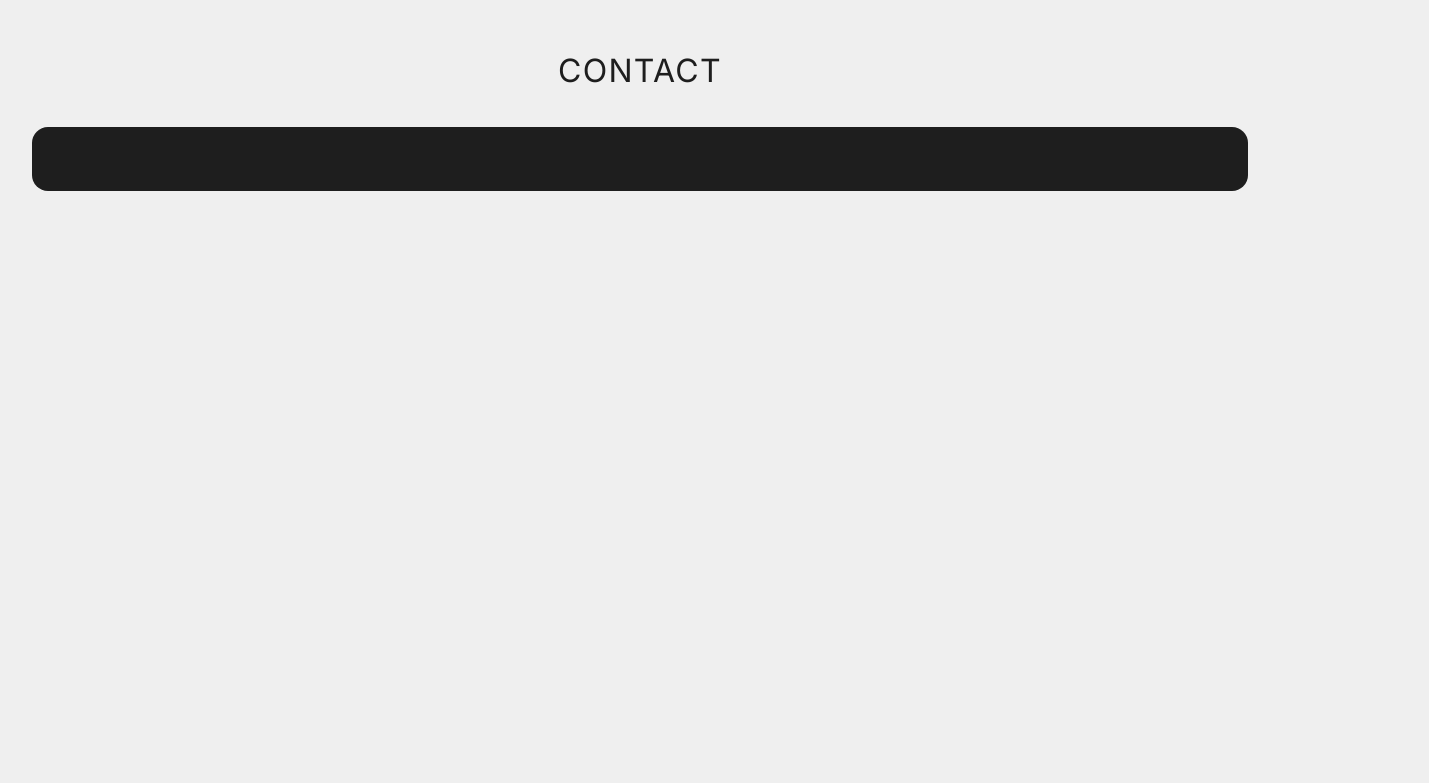
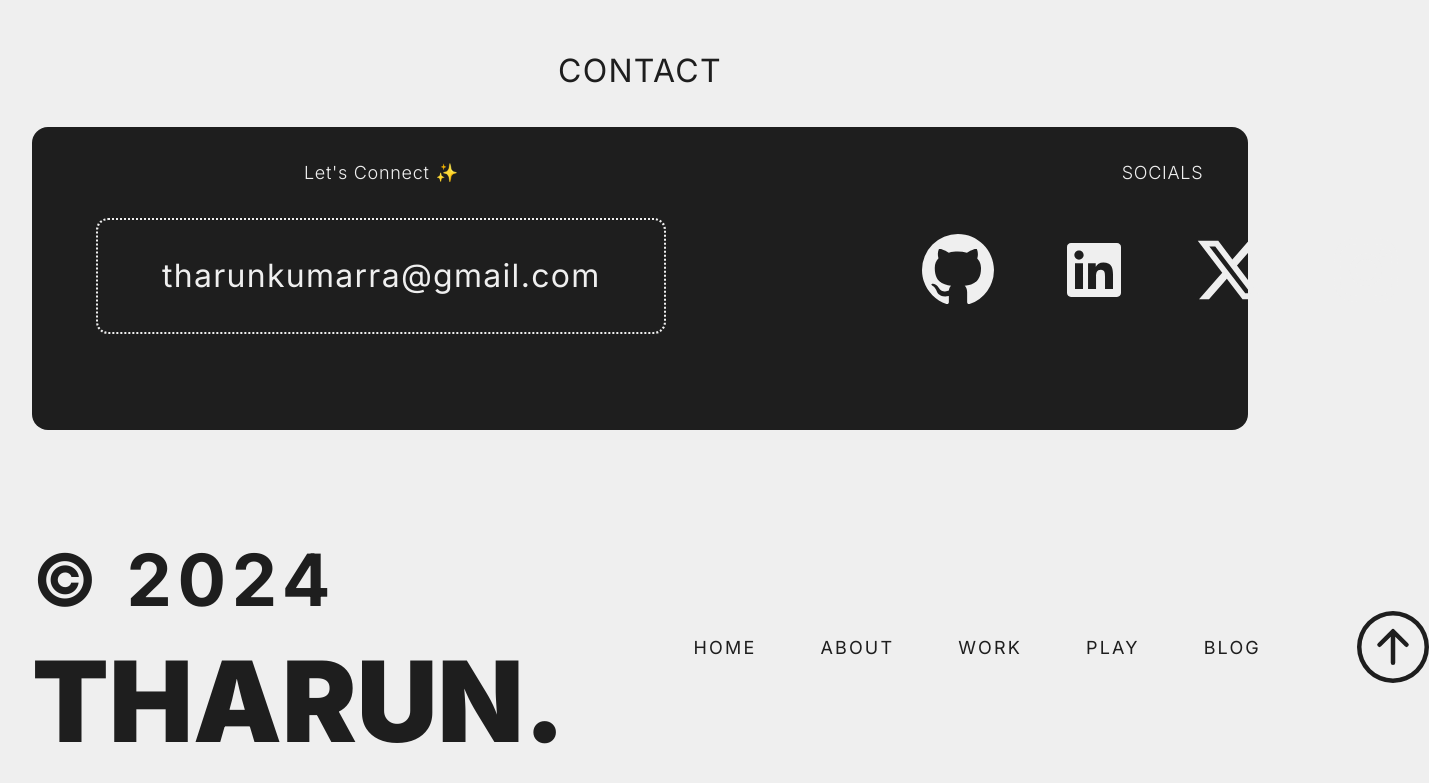
Before and after one commit to TharunKumarrA/portfolio, a Next.js app: page / in a window 1280 px wide. Shown: the part 2513-3296 px from the top of the page, 1429 px wide, since content can reach past the window. Built offline with nearby package versions, Linux system fonts and the light colour scheme.

Commit message:
contact and footer done

```diff
--- /dev/null
+++ b/src/app/components/footer.jsx
@@ -0,0 +1,58 @@
+"use client";
+import { useState } from "react";
+import Link from "next/link";
+import { BsArrowUpCircle } from "react-icons/bs";
+import { BsArrowUpCircleFill } from "react-icons/bs";
+
+export default function Footer() {
+  const [hovered, setHovered] = useState(false);
+
+  const handleClick = () => {
+    setHovered(false);
+    window.scrollTo({ top: 0, behavior: "smooth" });
+  };
+
+  return (
+    <footer className="flex flex-row mt-24 gap-32 mx-8">
+      <div className="flex flex-col">
+        <div className="text-focus">© 2024</div>
+        <div className="text-hero">THARUN.</div>
+      </div>
+      <div className="flex flex-row gap-16 justify-center items-center">
+        <Link href="">
+          <div className="text-link hover:underline underline-offset-4 transition duration-200">
+            HOME
+          </div>
+        </Link>
+        <Link href="">
+          <div className="text-link hover:underline underline-offset-4 transition duration-200">
+            ABOUT
+          </div>
+        </Link>
+        <Link href="">
+          <div className="text-link hover:underline underline-offset-4 transition duration-200">
+            WORK
+          </div>
+        </Link>
+        <Link href="">
+          <div className="text-link hover:underline underline-offset-4 transition duration-200">
+            PLAY
+          </div>
+        </Link>
+        <Link href="">
+          <div className="text-link hover:underline underline-offset-4 transition duration-200">
+            BLOG
+          </div>
+        </Link>
+        <div
+          className="text-focus ml-8 cursor-pointer transition duration-200 ease-in-out"
+          onMouseEnter={() => setHovered(true)}
+          onMouseLeave={() => setHovered(false)}
+          onClick={handleClick}
+        >
+          {hovered ? <BsArrowUpCircleFill /> : <BsArrowUpCircle />}
+        </div>
+      </div>
+    </footer>
+  );
+}
--- a/src/app/page.js
+++ b/src/app/page.js
@@ -1,9 +1,31 @@
+"use client";
 import PrimaryBtn from "./components/primaryBtn";
 import Image from "next/image";
+import Link from "next/link";
 import Project from "./components/project";
 import SecondaryBtn from "./components/secondaryBtn";
+import { useState } from "react";
 
-export default function home() {
+import { VscGithubInverted } from "react-icons/vsc";
+import { RiLinkedinBoxFill } from "react-icons/ri";
+import { FaXTwitter } from "react-icons/fa6";
+import { FaInstagram } from "react-icons/fa6";
+import Footer from "./components/footer";
+
+export default function Home() {
+  const [copied, setCopied] = useState(false);
+  const [hovered, setHovered] = useState(false);
+
+  const handleCopy = () => {
+    navigator.clipboard.writeText("tharunkumarra@gmail.com");
+    setCopied(true);
+  };
+
+  const handleReset = () => {
+    setCopied(false);
+    setHovered(false);
+  };
+
   const featured_projects = [
     {
       projectTitle: "ANOKHA '24",
@@ -63,7 +85,7 @@ export default function home() {
       </main>
       <main className="h-screen">
         <div className="flex flex-col h-full gap-8">
-          <div className="flex items-center justify-center text-heading mt-8">
+          <div className="flex items-center justify-center text-heading mt-16">
             ABOUT ME
           </div>
           <div className="flex flex-row mx-32 gap-16 my-8 ">
@@ -97,18 +119,68 @@ export default function home() {
           </div>
         </div>
       </main>
-      <main className="min-h-screen">
+      <main className="">
         <div className="flex flex-col h-full gap-8">
           <div className="flex items-center justify-center text-heading mt-8">
             CONTACT
           </div>
-          <div className="flex flex-col gap-8 min-h-5/6 mx-8 px-16 py-8 bg-primary rounded-2xl">
-            <div className="flex flex-row gap-4">
-              <div className=""></div>
+          <div className="flex flex-col gap-8 min-h-5/6 mx-8 px-16 py-8 bg-primary text-background rounded-2xl">
+            <div className="flex flex-row gap-64 mb-16">
+              <div className="flex flex-col gap-8 justify-center items-center">
+                <div className="text-para">
+                  {copied
+                    ? "Copied !"
+                    : hovered
+                    ? "Click to Copy"
+                    : "Let's Connect ✨"}
+                </div>
+                <div
+                  className="border-2 border-dotted py-8 px-16 text-heading rounded-xl cursor-pointer"
+                  onClick={handleCopy}
+                  onMouseEnter={() => setHovered(true)}
+                  onMouseLeave={() => setHovered(false)}
+                >
+                  tharunkumarra@gmail.com
+                </div>
+              </div>
+              <div className="flex flex-col items-center">
+                <div className="text-para mb-12">SOCIALS</div>
+                <div className="flex flex-row gap-16 justify-between">
+                  <Link
+                    href="https://github.com/TharunKumarrA"
+                    target="_blank"
+                    rel="noopener noreferrer"
+                  >
+                    <VscGithubInverted className="text-focus hover:scale-110 cursor-pointer transition duration-200 ease-in-out" />
+                  </Link>
+                  <Link
+                    href="https://www.linkedin.com/in/tharun-kumarr/"
+                    target="_blank"
+                    rel="noopener noreferrer"
+                  >
+                    <RiLinkedinBoxFill className="text-focus hover:scale-110 cursor-pointer transition duration-200 ease-in-out" />
+                  </Link>
+                  <Link
+                    href="https://twitter.com/astro_tharun"
+                    target="_blank"
+                    rel="noopener noreferrer"
+                  >
+                    <FaXTwitter className="text-focus hover:scale-110 cursor-pointer transition duration-200 ease-in-out" />
+                  </Link>
+                  <Link
+                    href="https://www.instagram.com/astro_tharun100/"
+                    target="_blank"
+                    rel="noopener noreferrer"
+                  >
+                    <FaInstagram className="text-focus hover:scale-110 cursor-pointer transition duration-200 ease-in-out" />
+                  </Link>
+                </div>
+              </div>
             </div>
           </div>
         </div>
       </main>
+      <Footer />
     </>
   );
 }
```
